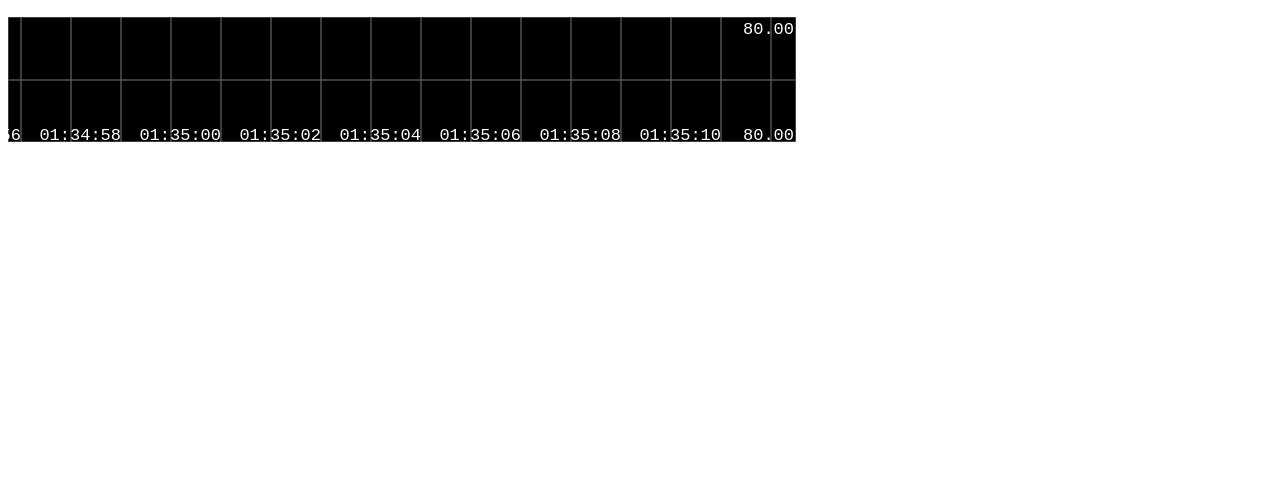
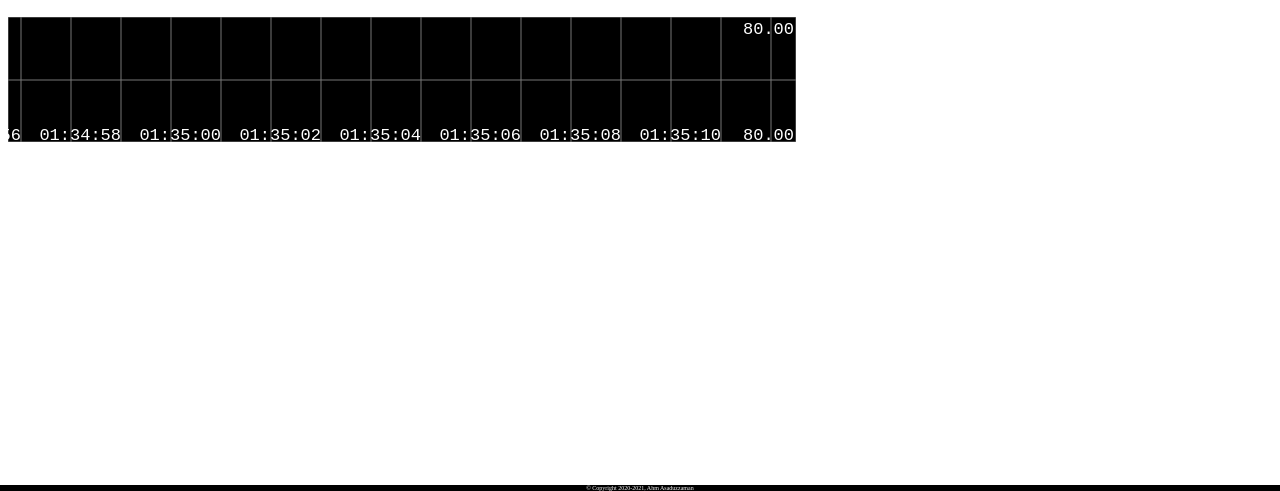
Before and after one commit to ObjectMatrix/max3010xboard, a website: page www/public/index.html in a window 1280 px wide. Shown: the part 309-800 px from the top of the page. Drawn offline with nearby package versions, Linux system fonts and the light colour scheme; no server answers.

Commit message:
Update index.html

```diff
--- a/www/public/index.html
+++ b/www/public/index.html
@@ -22,6 +22,16 @@
       p.pilcrow {
          text-indent: 0;
          display: inline;
+      }
+      .footer {
+	  font-size: .2em;
+	  position: fixed;
+	  left: 0;
+	  bottom: 0;
+	  width: 100%;
+	  background-color: black;
+	  color: white;
+	  text-align: center;
       }
       </style>
 
@@ -62,5 +72,9 @@ var chart = new SmoothieChart({labels:{fontSize:17},timestampFormatter:SmoothieC
 	chart.addTimeSeries(series, {lineWidth:2,strokeStyle:'#00ff00'});
   chart.streamTo(canvas, 500);
     </script>
+
+   <footer class="footer">
+     <small>&copy; Copyright 2020-2021, Ahm Asaduzzaman</small>
+   </footer>
   </body>
 </html>
```
